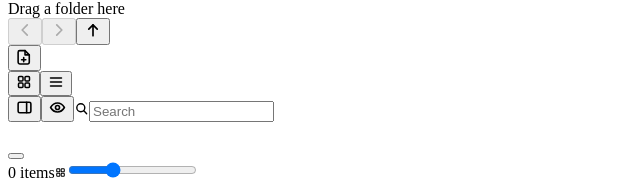
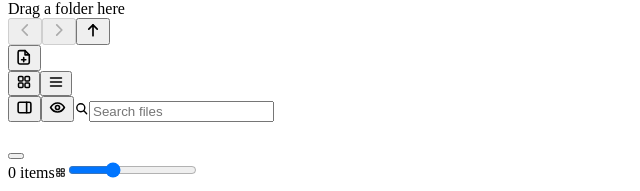
Before and after one commit to c0di-org/Fiddler, a React (Vite) app: page / in a window 1280 px wide. Shown: the part 217-408 px from the top of the page, without its empty margins (0-640 px from the left). Built offline with nearby package versions, Linux system fonts and the light colour scheme; the HTML template or start-up script is replaced by a standard one.

Commit message:
Add ranked file search

```diff
--- a/src/App.tsx
+++ b/src/App.tsx
@@ -15,9 +15,10 @@ import { GridIcon } from "./components/icons";
 import { addFavorite, loadFavorites, moveFavorite, saveFavorites } from "./favorites";
 import { formatSize } from "./format";
 import * as ipc from "./ipc";
+import { prepareSearch, search, type SearchKind, type SearchRecord } from "./search";
 import { TreeStore, type Row } from "./store/tree";
 import { applyTint, hasSystemAccent, loadTint, saveTint, watchTint, type Tint } from "./tint";
-import type { Entry, Favorite, Place } from "./types";
+import type { Entry, Favorite, Place, WorktreeInfo } from "./types";
 
 const store = new TreeStore();
 const isAndroid = /Android/i.test(navigator.userAgent);
@@ -38,6 +39,8 @@ interface EditorState {
   path?: string;
   text: string;
 }
+
+type GridSearchValue = { kind: "entry"; entry: Entry } | { kind: "worktree"; worktree: WorktreeInfo };
 
 export default function App() {
   useSyncExternalStore(store.subscribe, store.getSnapshot);
@@ -108,17 +111,44 @@ export default function App() {
 
   // ----------------------------------------------------------------- data
 
-  const q = filter.trim().toLowerCase();
+  const entries = store.entries;
+  const worktrees = store.worktrees;
+  const rows = store.rows;
+  const searching = filter.trim().length > 0;
 
+  // Search records are prepared only when Fiddler's listing changes. Querying
+  // these records is metadata-only and does no work outside the renderer.
+  const gridRecords = useMemo<SearchRecord<GridSearchValue>[]>(
+    () => [
+      ...entries.map((entry) =>
+        prepareSearch<GridSearchValue>({ value: { kind: "entry", entry }, name: entry.name, path: entry.path, kind: entryKind(entry) })
+      ),
+      ...worktrees.map((worktree) =>
+        prepareSearch<GridSearchValue>({
+          value: { kind: "worktree", worktree },
+          name: worktree.name,
+          path: worktree.path,
+          kind: "worktree",
+        })
+      ),
+    ],
+    [entries, worktrees]
+  );
+  const gridMatches = useMemo(() => (searching ? search(gridRecords, filter) : []), [searching, gridRecords, filter]);
   const gridEntries = useMemo(
-    () => (q ? store.entries.filter((e) => e.name.toLowerCase().includes(q)) : store.entries),
-    [store.entries, q]
+    () => (searching ? gridMatches.flatMap((record) => (record.value.kind === "entry" ? [record.value.entry] : [])) : entries),
+    [searching, gridMatches, entries]
   );
   const gridWorktrees = useMemo(
-    () => (q ? store.worktrees.filter((w) => w.name.toLowerCase().includes(q)) : store.worktrees),
-    [store.worktrees, q]
+    () => (searching ? gridMatches.flatMap((record) => (record.value.kind === "worktree" ? [record.value.worktree] : [])) : worktrees),
+    [searching, gridMatches, worktrees]
   );
-  const listRows = useMemo(() => applyFilter(store.rows, q), [store.rows, q]);
+
+  const listRecords = useMemo(() => rows.flatMap(searchRow), [rows]);
+  const listRows = useMemo(
+    () => (searching ? search(listRecords, filter).map((record) => record.value) : rows),
+    [searching, listRecords, filter, rows]
+  );
 
   /** Flat, ordered list of everything selectable in the current view. */
   const targets = useMemo<Target[]>(() => {
@@ -529,13 +559,13 @@ export default function App() {
 
   const emptyMessage = useMemo(() => {
     const err = store.listing?.error;
-    if (!err) return q ? "No matches" : "This folder is empty";
+    if (!err) return searching ? "No matches" : "This folder is empty";
     return /denied|not permitted|Operation not permitted/i.test(err)
       ? isAndroid
         ? "Fiddler needs All files access to browse shared storage.\nAllow it in Android Settings, then return here."
         : "Fiddler doesn’t have permission to read this folder.\nGrant access in System Settings › Privacy & Security › Files and Folders."
       : err.replace(/^Error:\s*/, "");
-  }, [store.listing, q]);
+  }, [store.listing, searching]);
 
   const statusText = useMemo(() => {
     if (selected.length === 1 && selected[0].entry && !selected[0].isDir) {
@@ -603,6 +633,7 @@ export default function App() {
               emptyMessage={emptyMessage}
               loaded={store.loaded}
               rows={listRows}
+              searching={searching}
               selection={selection}
               revealSelection={revealSelection}
               renamingId={renamingId}
@@ -696,30 +727,16 @@ function iconsPerRow(): number {
   return Math.max(1, row.children.length);
 }
 
-/**
- * Keep rows whose name matches, plus every ancestor of a match. Runs back to
- * front: in a depth-first flattening, any earlier row that is shallower than a
- * kept row is one of its ancestors.
- */
-function applyFilter(rows: Row[], q: string): Row[] {
-  if (!q) return rows;
+function entryKind(entry: Entry): SearchKind {
+  return entry.kind === "dir" || (entry.kind === "symlink" && entry.linkToDir) ? "dir" : "file";
+}
 
-  const keep = new Array<boolean>(rows.length).fill(false);
-  let shallowestKept = -1;
-
-  for (let i = rows.length - 1; i >= 0; i--) {
-    const row = rows[i];
-    const name =
-      row.kind === "entry" ? row.entry.name : row.kind === "worktree" ? row.wt.name : "worktrees";
-
-    if (name.toLowerCase().includes(q)) {
-      keep[i] = true;
-      shallowestKept = shallowestKept < 0 ? row.depth : Math.min(shallowestKept, row.depth);
-    } else if (shallowestKept >= 0 && row.depth < shallowestKept) {
-      keep[i] = true;
-      shallowestKept = row.depth;
-    }
+/** Search results are flat and ranked; the normal list remains a navigable tree. */
+function searchRow(row: Row): SearchRecord<Row>[] {
+  if (row.kind === "wt-group") return [];
+  const value: Row = { ...row, depth: 0, expanded: false };
+  if (row.kind === "entry") {
+    return [prepareSearch<Row>({ value, name: row.entry.name, path: row.entry.path, kind: entryKind(row.entry) })];
   }
-
-  return rows.filter((_, i) => keep[i]);
+  return [prepareSearch<Row>({ value, name: row.wt.name, path: row.wt.path, kind: "worktree" })];
 }
--- a/src/components/Toolbar.tsx
+++ b/src/components/Toolbar.tsx
@@ -128,7 +128,8 @@ export function Toolbar(p: Props) {
           <SearchIcon size={15} />
           <input
             value={p.filter}
-            placeholder="Search"
+            placeholder="Search files"
+            title="Search names and paths. Try ext:ts or kind:dir."
             spellCheck={false}
             onChange={(e) => p.onFilter(e.target.value)}
           />
--- /dev/null
+++ b/src/search.ts
@@ -0,0 +1,167 @@
+/**
+ * The file browser's search deliberately indexes metadata only. A record is
+ * prepared when a directory listing changes, leaving a query as a small amount
+ * of string work with no disk or IPC activity.
+ */
+
+export type SearchKind = "file" | "dir" | "worktree";
+
+export interface SearchSource<T> {
+  value: T;
+  name: string;
+  path: string;
+  kind: SearchKind;
+}
+
+export interface SearchRecord<T> extends SearchSource<T> {
+  /** Lower-cased once, when the listing changes rather than on every keypress. */
+  nameKey: string;
+  pathKey: string;
+  extension: string;
+  initials: string;
+}
+
+interface Query {
+  terms: string[];
+  extensions: string[];
+  kinds: SearchKind[];
+}
+
+/** Precompute the immutable fields used by every subsequent query. */
+export function prepareSearch<T>(source: SearchSource<T>): SearchRecord<T> {
+  return {
+    ...source,
+    nameKey: source.name.toLocaleLowerCase(),
+    pathKey: source.path.toLocaleLowerCase(),
+    extension: extensionOf(source.name),
+    initials: initialsOf(source.name),
+  };
+}
+
+/**
+ * Return records in relevance order. Ties preserve the browser's existing
+ * natural order, so typing and clearing a query never makes the view jump.
+ */
+export function search<T>(records: readonly SearchRecord<T>[], input: string): SearchRecord<T>[] {
+  const query = parse(input);
+  if (query.terms.length === 0 && query.extensions.length === 0 && query.kinds.length === 0) {
+    return [...records];
+  }
+
+  const hits: { record: SearchRecord<T>; score: number; at: number }[] = [];
+  records.forEach((record, at) => {
+    if (!matchesFilters(record, query)) return;
+
+    let score = 0;
+    for (const term of query.terms) {
+      const termScore = scoreTerm(record, term);
+      if (termScore === null) return;
+      score += termScore;
+    }
+    hits.push({ record, score, at });
+  });
+
+  hits.sort((a, b) => a.score - b.score || a.at - b.at);
+  return hits.map((hit) => hit.record);
+}
+
+function parse(input: string): Query {
+  const query: Query = { terms: [], extensions: [], kinds: [] };
+  // Quoted phrases matter for names such as "New Document". The syntax stays
+  // intentionally small: unknown `key:value` words are regular search terms.
+  for (const raw of input.match(/(?:[^\s"]+|"[^"]*")+/g) ?? []) {
+    const token = raw.replace(/^"|"$/g, "");
+    const [key, ...rest] = token.split(":");
+    const value = rest.join(":").toLocaleLowerCase();
+    if (key.toLocaleLowerCase() === "ext" && value) {
+      query.extensions.push(...value.split(",").map((part) => part.replace(/^\./, "")).filter(Boolean));
+    } else if (key.toLocaleLowerCase() === "kind" && isKind(value)) {
+      query.kinds.push(value);
+    } else if (token) {
+      query.terms.push(token.toLocaleLowerCase());
+    }
+  }
+  return query;
+}
+
+function matchesFilters<T>(record: SearchRecord<T>, query: Query) {
+  // Multiple values in one filter are alternatives: `ext:ts,tsx`. Different
+  // filter types compose, so `ext:ts kind:file` narrows the result.
+  if (query.extensions.length > 0 && !query.extensions.includes(record.extension)) return false;
+  if (query.kinds.length > 0 && !query.kinds.includes(record.kind)) return false;
+  return true;
+}
+
+function scoreTerm<T>(record: SearchRecord<T>, term: string): number | null {
+  const name = scoreText(record.nameKey, term, record.initials);
+  if (name !== null) return name;
+
+  // A path hit remains useful, but a name hit always outranks it.
+  const path = scoreText(record.pathKey, term, "");
+  return path === null ? null : 200 + path;
+}
+
+/** Lower scores are better. The constants establish product priority, not math. */
+function scoreText(text: string, term: string, initials: string): number | null {
+  if (text === term) return 0;
+  if (text.startsWith(term)) return 10 + text.length - term.length;
+
+  const at = text.indexOf(term);
+  if (at >= 0) return (isBoundary(text, at) ? 30 : 60) + at;
+
+  if (initials && isSubsequence(initials, term)) return 90 + initials.length - term.length;
+
+  const fuzzy = fuzzyCost(text, term);
+  return fuzzy === null ? null : 120 + fuzzy;
+}
+
+function isBoundary(text: string, at: number) {
+  return at === 0 || /[\s_./\\-]/.test(text[at - 1]);
+}
+
+/** A compact, deterministic fuzzy scorer. It rewards contiguous matches. */
+function fuzzyCost(text: string, term: string): number | null {
+  let found = 0;
+  let last = -1;
+  let gaps = 0;
+  for (let i = 0; i < text.length && found < term.length; i++) {
+    if (text[i] !== term[found]) continue;
+    if (last >= 0) gaps += i - last - 1;
+    last = i;
+    found++;
+  }
+  return found === term.length ? gaps + (last < 0 ? 0 : last - term.length + 1) : null;
+}
+
+function isSubsequence(text: string, term: string) {
+  let at = 0;
+  for (const c of term) {
+    at = text.indexOf(c, at);
+    if (at < 0) return false;
+    at++;
+  }
+  return true;
+}
+
+function initialsOf(name: string) {
+  let out = "";
+  for (let i = 0; i < name.length; i++) {
+    const c = name[i];
+    const prev = name[i - 1] ?? "";
+    if (i === 0 || /[\s_./\\-]/.test(prev) || (isUpper(c) && !isUpper(prev))) out += c.toLocaleLowerCase();
+  }
+  return out;
+}
+
+function extensionOf(name: string) {
+  const at = name.lastIndexOf(".");
+  return at > 0 && at < name.length - 1 ? name.slice(at + 1).toLocaleLowerCase() : "";
+}
+
+function isKind(value: string): value is SearchKind {
+  return value === "file" || value === "dir" || value === "worktree";
+}
+
+function isUpper(c: string) {
+  return c >= "A" && c <= "Z";
+}
```
Also changed, not shown: src/components/DetailList.tsx (+7 -2 lines), 1 other file (tests, documents, lock files or other folders).
